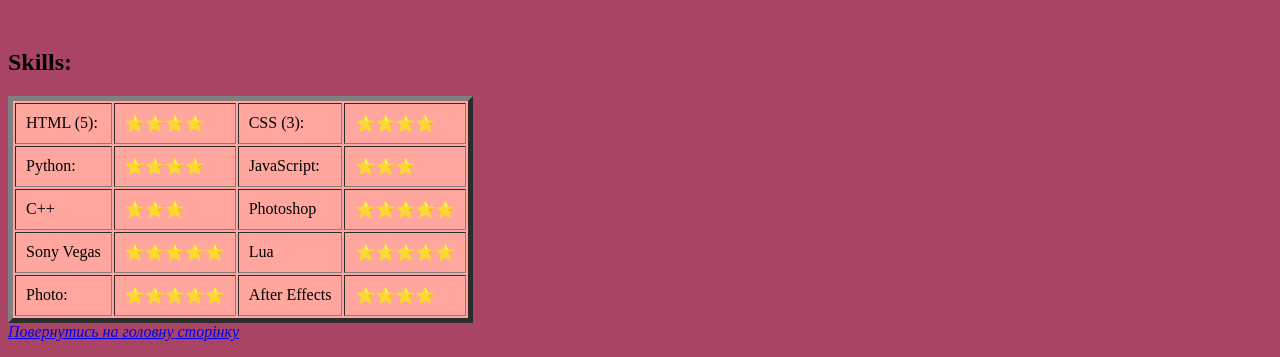
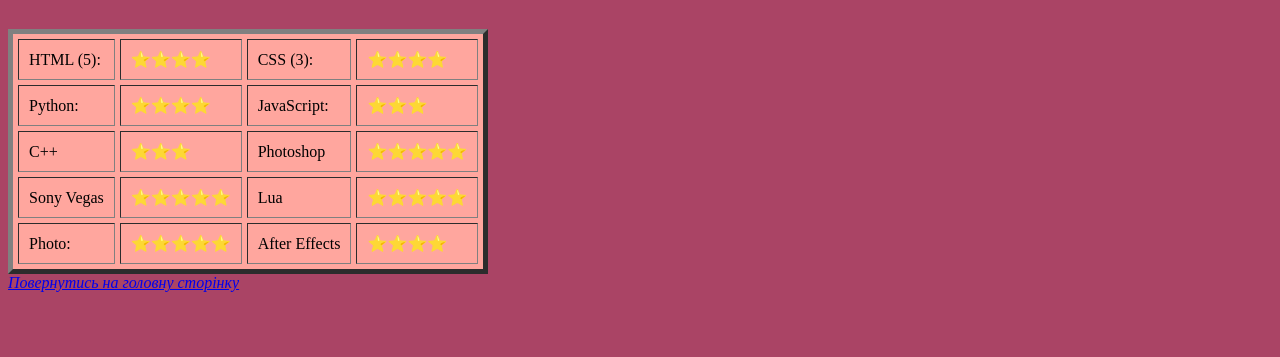
Before and after one commit to Nivirog/lab2-Horenko, a plain HTML site: page maket.html in a window 1280 px wide. Shown: the part 1300-1657 px from the top of the page. After the commit the page ends 1608 px from the top, so only its background shows below. Drawn offline with Linux system fonts and the light colour scheme.

Commit message:
Update maket.html

```diff
--- a/maket.html
+++ b/maket.html
@@ -61,12 +61,7 @@ Monitor: Philips 240V (60hz) x2 </p>
           <p>Фото біля Поштової площі у стилі Unnerving:</p>
             <img src="Kyiv.jpg" height="433" width="433"/></center>
       </td>
-      </tr>
-    </tbody></table>
-
-
-  <h2>Skills:</h2>
-    <table border="5" cellpadding="10" bgcolor="#FFA69E">
+          <table border="5" cellpadding="10" cellspacing="5" bgcolor="#FFA69E">
               <tbody><tr>
                   <td>HTML (5):</td>
                   <td>⭐⭐⭐⭐</td>
@@ -96,6 +91,8 @@ Monitor: Philips 240V (60hz) x2 </p>
                   <td>After Effects</td>
                   <td>⭐⭐⭐⭐</td>
               </tr>
+      </tr>
+    </tbody></table>
 
 </tbody></table>
 
```
Lines whose indentation alone changed are shown as unchanged.
